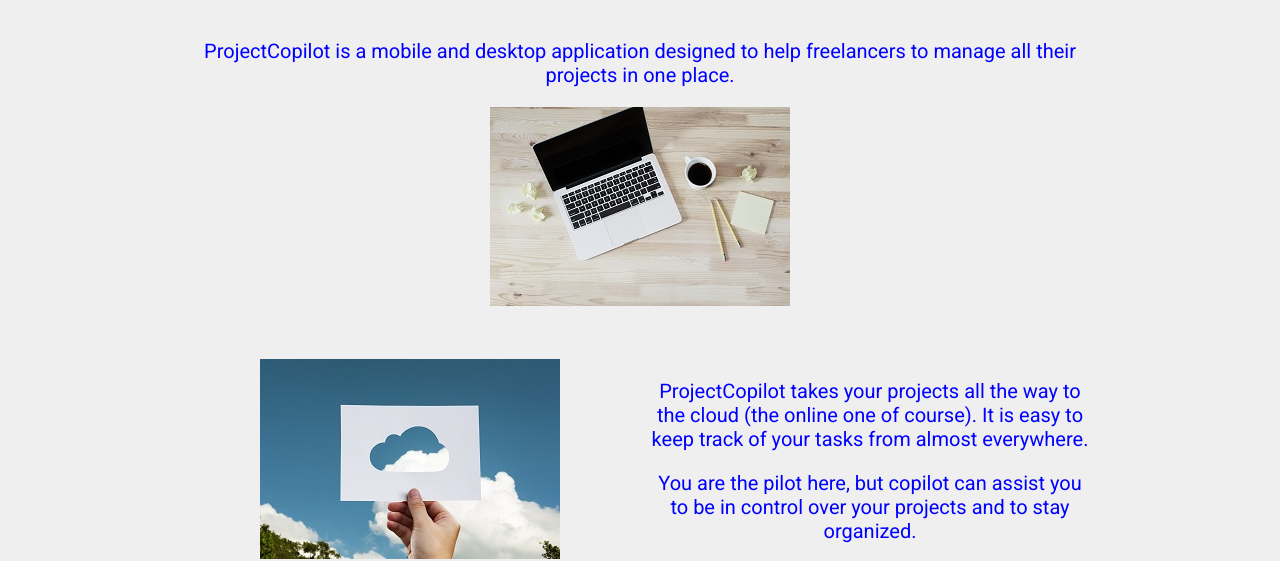
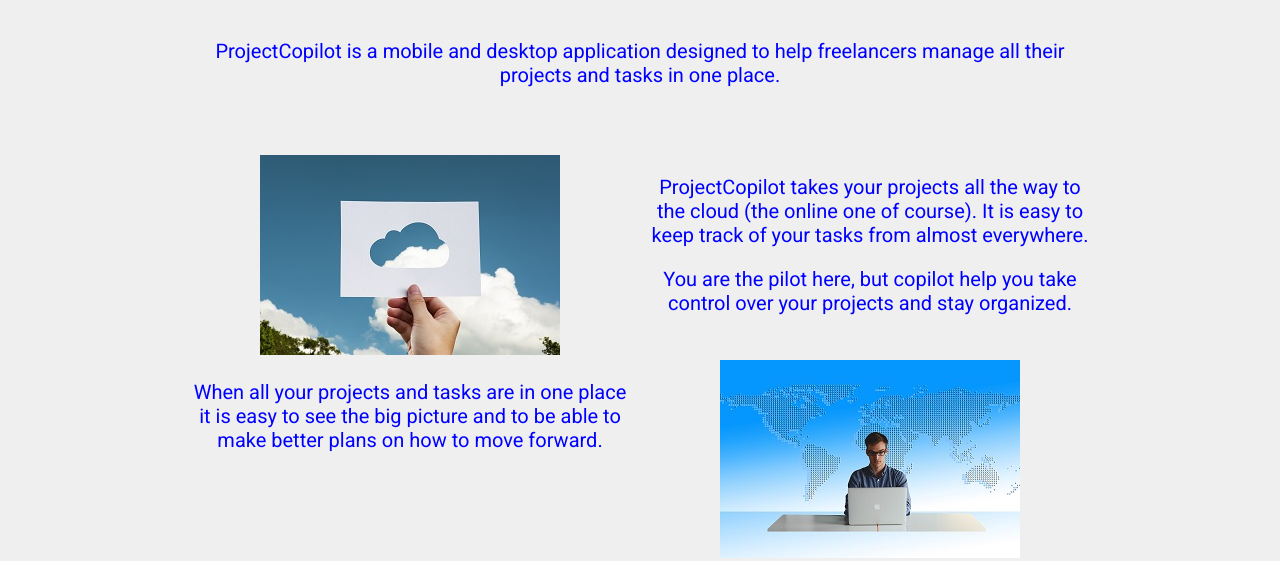
Before and after one commit to shlomibe21/project-copilot, a website: page public/index.html in a window 1280 px wide. Shown: the part 422-983 px from the top of the page. Drawn offline with nearby package versions, Linux system fonts and the light colour scheme.

Commit message:
Made some minor changes to text in index.html

```diff
--- a/public/index.html
+++ b/public/index.html
@@ -26,14 +26,8 @@
     <main role=main>
         <div class="row">
             <div class="col-12">
-                <p>ProjectCopilot is a mobile and desktop application designed to help freelancers to manage all their projects
-                    in one place.</p>
-
-            </div>
-        </div>
-        <div class="row">
-            <div class="col-12">
-                <img src="../images/business-1209705_300.jpg" alt "laptop-300">
+                <p>ProjectCopilot is a mobile and desktop application designed to help freelancers manage all their projects
+                    and tasks in one place.</p>
             </div>
         </div>
         <br>
@@ -45,13 +39,13 @@
             <div class="col-6">
                 <p>ProjectCopilot takes your projects all the way to the cloud (the online one of course). It is easy to keep
                     track of your tasks from almost everywhere.</p>
-                <p>You are the pilot here, but copilot can assist you to be in control over your projects and to stay organized.</p>
+                <p>You are the pilot here, but copilot help you take control over your projects and stay organized.</p>
             </div>
         </div>
         <div class="row">
             <div class="col-6">
-                <p>When you have all your projects and tasks in one place it is easy to see the big picture and to be able to
-                    make better plans of how to move forward.</p>
+                <p>When all your projects and tasks are in one place it is easy to see the big picture and to be able to
+                    make better plans on how to move forward.</p>
             </div>
             <div class="col-6">
                 <img src="../images/entrepreneur-696966_300.jpg" alt "entrepreneur-300">
```
